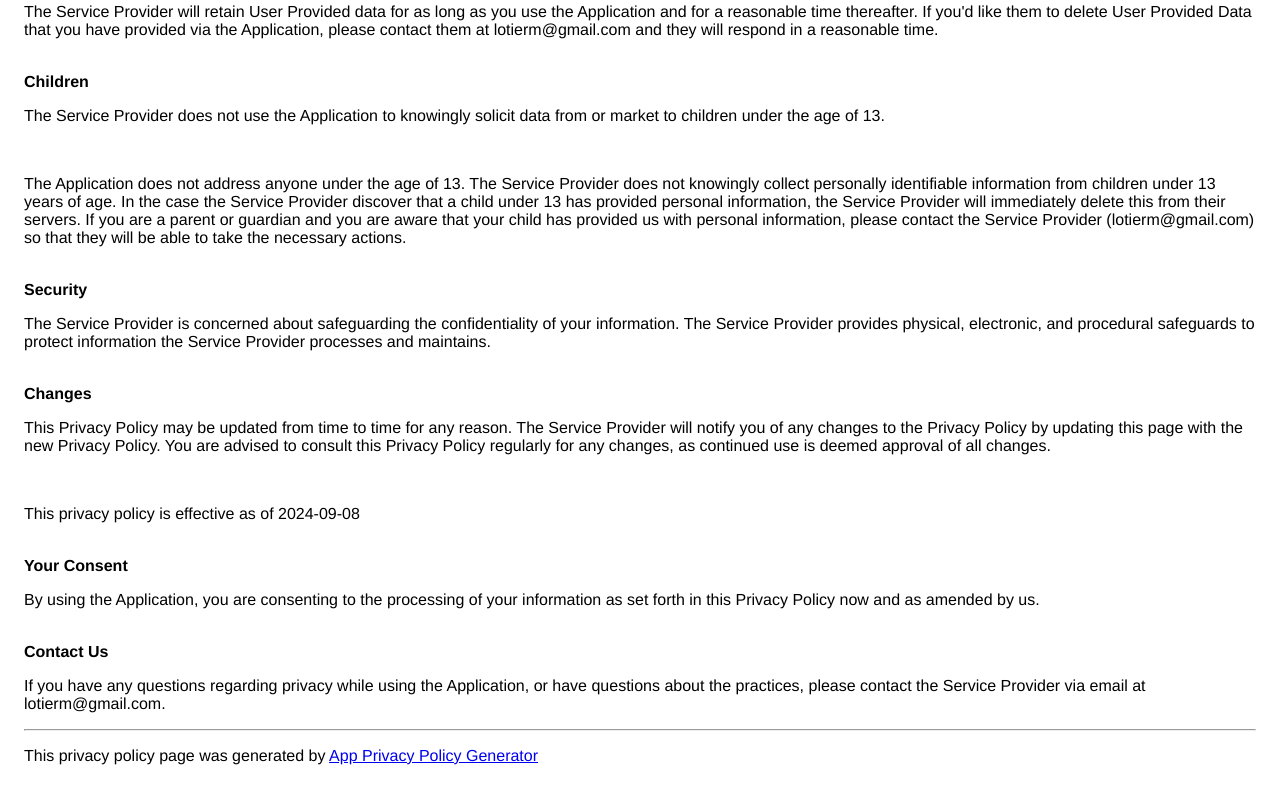
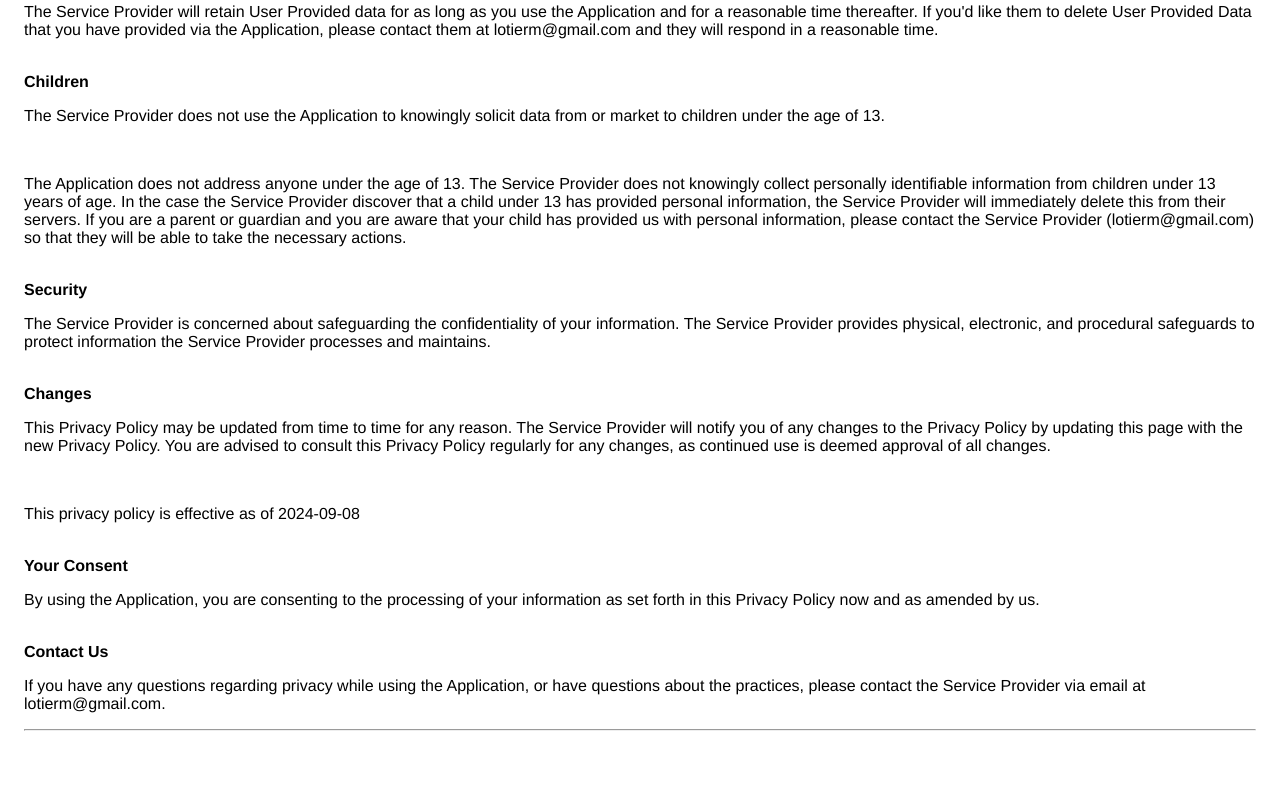
Before and after one commit to olegtyshcneko/tripkit_gitpages, a plain HTML site: page index.html in a window 1280 px wide. Shown: the part 1111-1914 px from the top of the page. After the commit the page ends 1874 px from the top, so only its background shows below. Drawn offline with Linux system fonts and the light colour scheme.

Commit message:
Removing generated part from privacy policy

```diff
--- a/index.html
+++ b/index.html
@@ -15,6 +15,6 @@ personal information, the Service Provider will immediately
 delete this from their servers. If you are a parent or guardian
 and you are aware that your child has provided us with
 personal information, please contact the Service Provider (lotierm@gmail.com) so that
-they will be able to take the necessary actions.</p></div><!----><br><strong>Security</strong><p>The Service Provider is concerned about safeguarding the confidentiality of your information. The Service Provider provides physical, electronic, and procedural safeguards to protect information the Service Provider processes and maintains.</p><br><strong>Changes</strong><p>This Privacy Policy may be updated from time to time for any reason. The Service Provider will notify you of any changes to the Privacy Policy by updating this page with the new Privacy Policy. You are advised to consult this Privacy Policy regularly for any changes, as continued use is deemed approval of all changes.</p><br><p>This privacy policy is effective as of 2024-09-08</p><br><strong>Your Consent</strong><p>By using the Application, you are consenting to the processing of your information as set forth in this Privacy Policy now and as amended by us.</p><br><strong>Contact Us</strong><p>If you have any questions regarding privacy while using the Application, or have questions about the practices, please contact the Service Provider via email at lotierm@gmail.com.</p><hr><p>This privacy policy page was generated by <a href="https://app-privacy-policy-generator.nisrulz.com/" target="_blank" rel="noopener noreferrer">App Privacy Policy Generator</a></p>
+they will be able to take the necessary actions.</p></div><!----><br><strong>Security</strong><p>The Service Provider is concerned about safeguarding the confidentiality of your information. The Service Provider provides physical, electronic, and procedural safeguards to protect information the Service Provider processes and maintains.</p><br><strong>Changes</strong><p>This Privacy Policy may be updated from time to time for any reason. The Service Provider will notify you of any changes to the Privacy Policy by updating this page with the new Privacy Policy. You are advised to consult this Privacy Policy regularly for any changes, as continued use is deemed approval of all changes.</p><br><p>This privacy policy is effective as of 2024-09-08</p><br><strong>Your Consent</strong><p>By using the Application, you are consenting to the processing of your information as set forth in this Privacy Policy now and as amended by us.</p><br><strong>Contact Us</strong><p>If you have any questions regarding privacy while using the Application, or have questions about the practices, please contact the Service Provider via email at lotierm@gmail.com.</p><hr>
     </body>
     </html>
```
Also changed, not shown: terms_and_conditions.html (+1 -1 lines).
